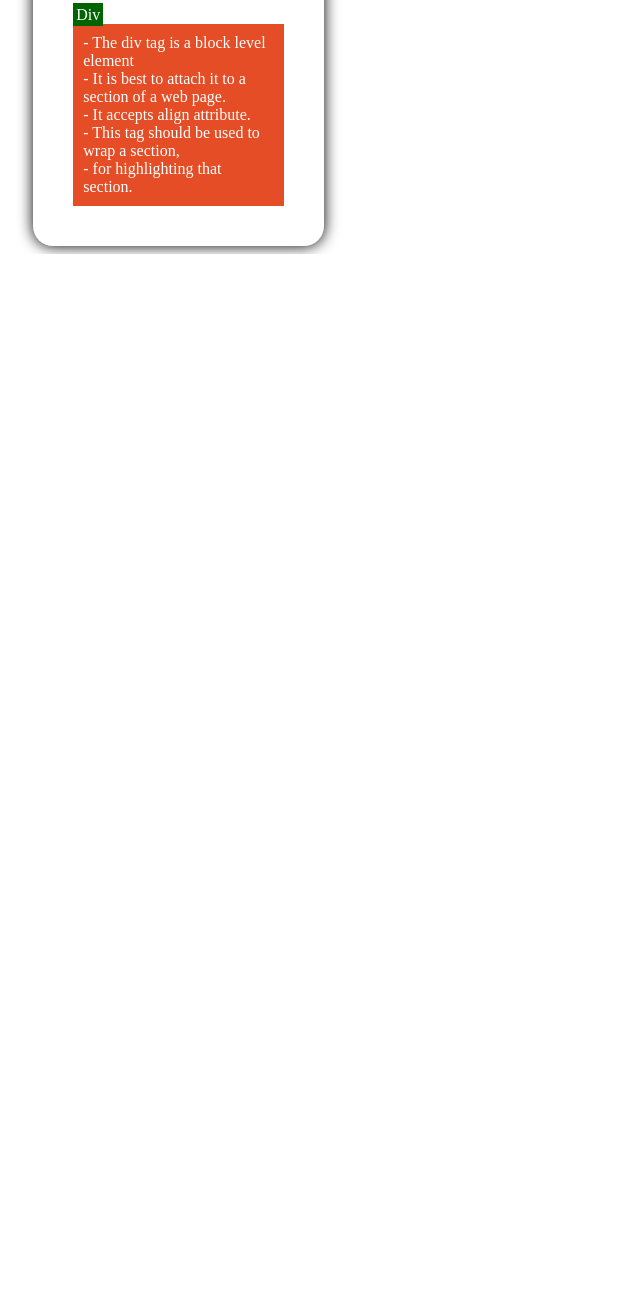
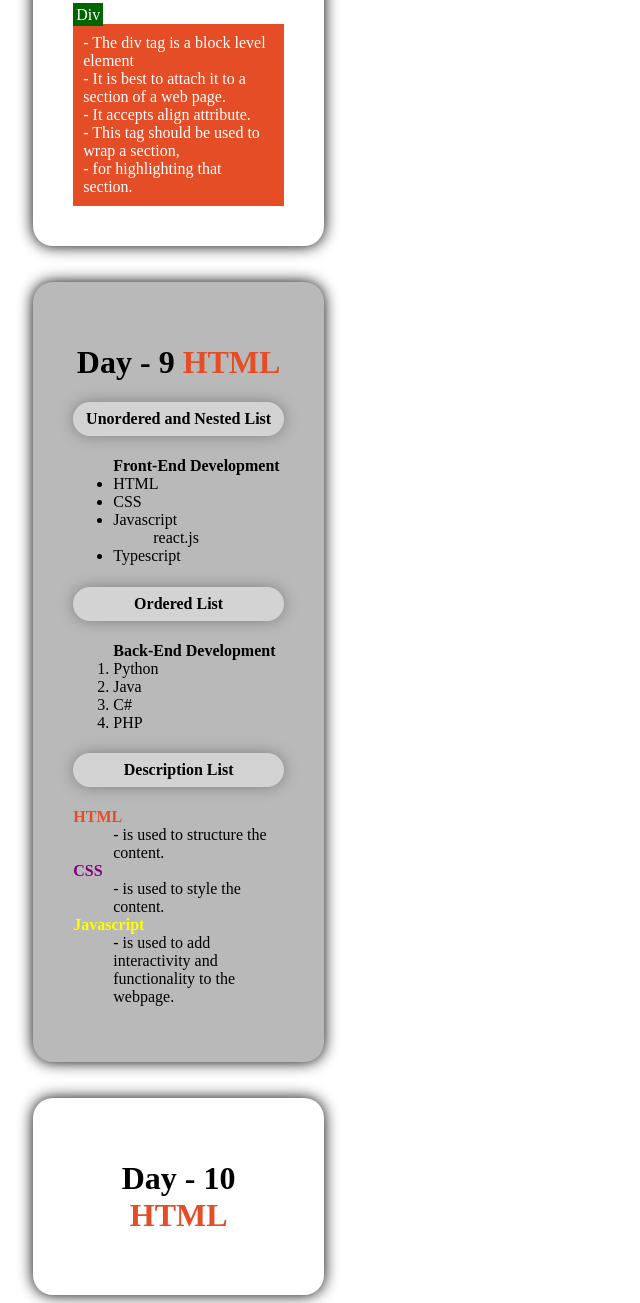
Before and after one commit to JMwebdevs/learn-html, a plain HTML site: page index.html in a window 1280 px wide. Shown: the part 3733-5036 px from the top of the page, without its empty margins (0-640 px from the left). Before the commit the page ends 3987 px from the top, so only its background shows below. Drawn offline with Linux system fonts and the light colour scheme.

Commit message:
Day - 9 | List

```diff
--- a/index.html
+++ b/index.html
@@ -162,6 +162,7 @@ repudiandae perspiciatis nam!
     </div>
     <br />
     <br />
+    <!--! Span % Div -->
     <div class="day8">
       <header>
         <h1>Day - 8 <span>HTML</span></h1>
@@ -190,5 +191,59 @@ repudiandae perspiciatis nam!
         </div>
       </div>
     </div>
+    <br />
+    <br />
+    <!--! ol, ul, nested, and dl(dt, dd) -->
+    <div class="containerday9">
+      <header>
+        <h1>Day - 9 <span>HTML</span></h1>
+      </header>
+      <main>
+        <!--* Unordered List  -->
+        <h4>Unordered and Nested List</h4>
+        <ul>
+          <span id="ul">Front-End Development</span>
+          <li>HTML</li>
+          <li>CSS</li>
+          <li>
+            Javascript
+            <ul>
+              react.js
+            </ul>
+          </li>
+          <li>Typescript</li>
+        </ul>
+        <!--* Ordered list  -->
+        <h4>Ordered List</h4>
+        <ol>
+          <span id="ol">Back-End Development</span>
+          <li>Python</li>
+          <li>Java</li>
+          <li>C#</li>
+          <li>PHP</li>
+        </ol>
+        <!--* Description List  -->
+        <h4>Description List</h4>
+        <dl>
+          <dt><span style="font-weight: bold">HTML</span></dt>
+          <dd>- is used to structure the content.</dd>
+          <dt><span id="css">CSS</span></dt>
+          <dd>- is used to style the content.</dd>
+          <dt style="color: yellow; font-weight: bold">Javascript</dt>
+          <dd>
+            - is used to add interactivity and functionality to the webpage.
+          </dd>
+        </dl>
+      </main>
+    </div>
+    <br />
+    <br />
+    <div class="container10">
+      <header>
+        <h1>Day - 10 <span>HTML</span></h1>
+      </header>
+      <main></main>
+      <footer></footer>
+    </div>
   </body>
 </html>
--- a/style.css
+++ b/style.css
@@ -158,7 +158,49 @@ hr {
 .containerday8 {
   text-align: left;
 }
-
-header {
+#ul {
+  color: #000000;
+  font-weight: bold;
+}
+#ol {
+  color: #000000;
+  font-weight: bold;
+}
+#css {
+  color: purple;
+  font-weight: bold;
+}
+.containerday9 {
+  background-color: rgb(185, 185, 185);
+  border: none;
+  border-radius: 20px;
+  padding: 40px;
+  box-shadow: 0px 0px 15px black;
+  margin-left: 2%;
+  margin-right: 75%;
+}
+.containerday9 h4 {
+  text-align: center;
+  border-radius: 40px;
+  border: none;
+  background-color: rgba(255, 255, 255, 0.363);
+  box-shadow: 0px 0px 15px gray;
+  padding: 8px;
+}
+.containerday9 header {
   text-align: center;
 }
+.day8 header {
+  text-align: center;
+}
+.container10 {
+  border: none;
+  border-radius: 20px;
+  box-shadow: 0px 0px 15px black;
+  margin-left: 2%;
+  margin-right: 75%;
+  padding: 40px;
+}
+.container10 header {
+  text-align: center;
+}
```
